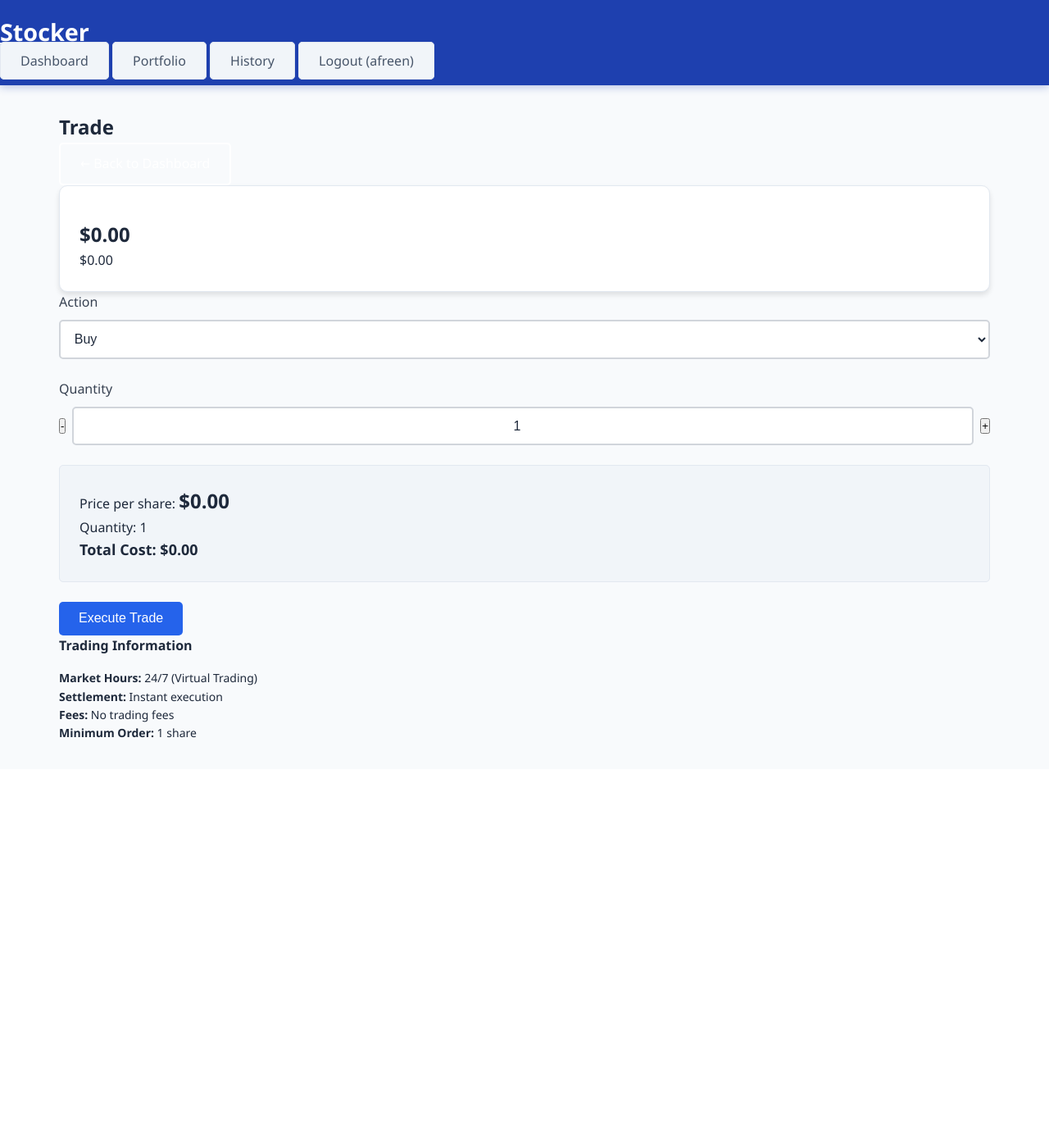
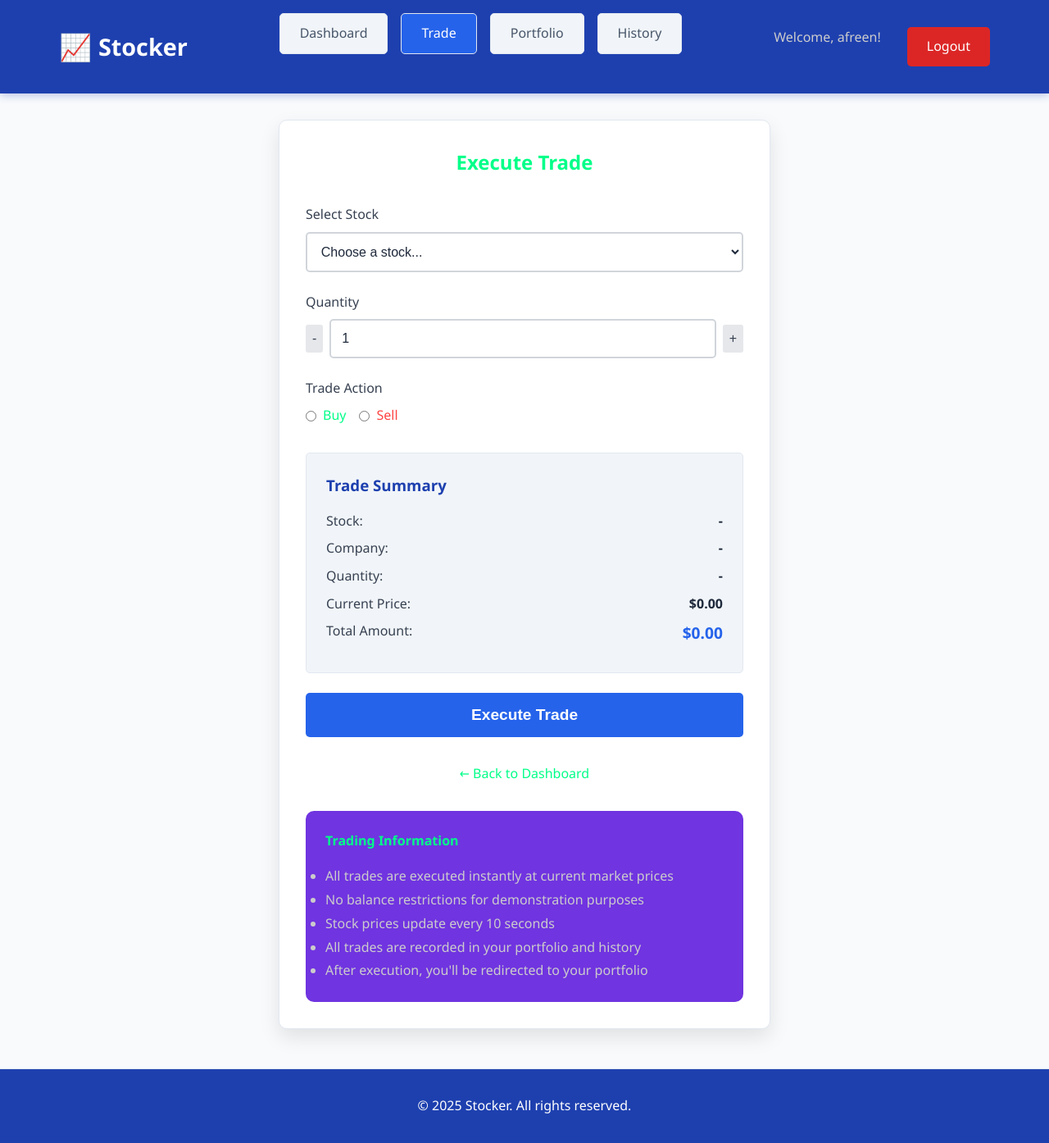
Before and after one commit to Thasleembegam04/STOCKER, a Flask app: template templates/trade.html in a window 1280 px wide. Shown: the whole page at 82% size. Before the commit the page ends 900 px from the top, so only its background shows below. Run offline with Flask 3, Linux system fonts and the light colour scheme; the template is opened without the code that fills it, so the values that code supplies are empty; a user stored in the database is signed in.

Commit message:
Update trade.html

```diff
--- a/templates/trade.html
+++ b/templates/trade.html
@@ -3,125 +3,137 @@
 <head>
     <meta charset="UTF-8">
     <meta name="viewport" content="width=device-width, initial-scale=1.0">
-    <title>Trade {{ stock.symbol }} - Stocker</title>
+    <title>Trade - Stocker</title>
     <link rel="stylesheet" href="{{ url_for('static', filename='styles.css') }}">
+    <script src="{{ url_for('static', filename='script.js') }}"></script>
 </head>
 <body>
-    <header class="header">
-        <div class="container">
-            <nav class="nav">
-                <a href="/dashboard" class="logo">Stocker</a>
-                <div class="nav-links">
-                    <a href="/dashboard" class="nav-link">Dashboard</a>
-                    <a href="/portfolio" class="nav-link">Portfolio</a>
-                    <a href="/history" class="nav-link">History</a>
-                    <a href="/logout" class="nav-link">Logout ({{ session.username }})</a>
+    <header>
+        <div class="header-container">
+            <div class="logo">
+                <span class="logo-icon">📈</span>
+                <a href="{{ url_for('dashboard') }}" style="color: inherit; text-decoration: none;">Stocker</a>
             </div>
-            </nav>
+
+            <div class="nav-menu-container">
+                <a href="{{ url_for('dashboard') }}" class="nav-link">Dashboard</a>
+                <a href="{{ url_for('trade') }}" class="nav-link active">Trade</a>
+                <a href="{{ url_for('portfolio') }}" class="nav-link">Portfolio</a>
+                <a href="{{ url_for('history') }}" class="nav-link">History</a>
+            </div>
+
+            <div class="auth-buttons">
+                <span style="color: #cccccc; margin-right: 1rem;">Welcome, {{ session.username }}!</span>
+                <a href="{{ url_for('logout') }}" class="btn btn-danger">Logout</a>
+            </div>
         </div>
     </header>
 
-    <main class="main-content">
-        <div class="container">
-            <div class="trade-form">
-                <div class="card">
-                    <div class="card-header">
-                        <h2 class="card-title">Trade {{ stock.symbol }}</h2>
-                        <a href="/dashboard" class="btn btn-secondary btn-sm">← Back to Dashboard</a>
-                    </div>
-
-                    <div class="stock-info mb-4">
-                        <div class="stock-card" data-symbol="{{ stock.symbol }}">
-                            <div class="stock-symbol">{{ stock.symbol }}</div>
-                            <div class="stock-name">{{ stock.name }}</div>
-                            <div class="stock-price">${{ "%.2f"|format(stock.price) }}</div>
-                            <div class="stock-change {% if stock.change >= 0 %}positive{% else %}negative{% endif %}">
-                                {{ "+" if stock.change >= 0 else "" }}${{ "%.2f"|format(stock.change) }}
-                            </div>
-                        </div>
-                    </div>
+    <main>
+        <div class="trade-container">
+            <h2 style="color: #00ff88; text-align: center; margin-bottom: 2rem;">Execute Trade</h2>
 
             {% with messages = get_flashed_messages() %}
                 {% if messages %}
                     {% for message in messages %}
-                                <div class="alert alert-danger">{{ message }}</div>
+                        <div class="alert alert-success">{{ message }}</div>
                     {% endfor %}
                 {% endif %}
             {% endwith %}
 
-                    <form method="POST" action="/execute_trade" class="fade-in">
-                        <input type="hidden" name="symbol" value="{{ stock.symbol }}">
-
+            <form method="POST" action="{{ url_for('execute_trade') }}" id="trade-form">
                 <div class="form-group">
-                            <label for="action" class="form-label">Action</label>
-                            <select name="action" id="action" class="form-input form-select" required>
-                                <option value="buy">Buy</option>
-                                <option value="sell">Sell</option>
+                    <label for="stock_symbol">Select Stock</label>
+                    <select id="stock_symbol" name="stock_symbol" required>
+                        <option value="">Choose a stock...</option>
+                        {% for symbol, data in stocks.items() %}
+                        <option value="{{ symbol }}"
+                                {% if request.args.get('symbol') == symbol %}selected{% endif %}>
+                            {{ symbol }} - {{ data.name }} (${{ "%.2f"|format(data.price) }})
+                        </option>
+                        {% endfor %}
                     </select>
                 </div>
 
                 <div class="form-group">
-                            <label for="quantity" class="form-label">Quantity</label>
+                    <label for="quantity">Quantity</label>
                     <div class="quantity-input">
-                                <button type="button" class="quantity-btn" data-action="decrease">-</button>
-                                <input
-                                    type="number"
-                                    id="quantity"
-                                    name="quantity"
-                                    class="form-input"
-                                    value="1"
-                                    min="1"
-                                    max="10000"
-                                    style="text-align: center;"
-                                    required
-                                >
-                                <button type="button" class="quantity-btn" data-action="increase">+</button>
+                        <button type="button" class="quantity-control" data-action="decrease">-</button>
+                        <input type="number" id="quantity" name="quantity" min="1" value="1" required>
+                        <button type="button" class="quantity-control" data-action="increase">+</button>
+                    </div>
+                </div>
+
+                <div class="form-group">
+                    <label>Trade Action</label>
+                    <div style="display: flex; gap: 1rem; margin-top: 0.5rem;">
+                        <label style="display: flex; align-items: center; gap: 0.5rem; cursor: pointer;">
+                            <input type="radio" name="action" value="buy"
+                                   {% if request.args.get('action') == 'buy' %}checked{% endif %} required>
+                            <span style="color: #00ff88;">Buy</span>
+                        </label>
+                        <label style="display: flex; align-items: center; gap: 0.5rem; cursor: pointer;">
+                            <input type="radio" name="action" value="sell"
+                                   {% if request.args.get('action') == 'sell' %}checked{% endif %} required>
+                            <span style="color: #ff4444;">Sell</span>
+                        </label>
                     </div>
                 </div>
 
                 <div class="trade-summary">
-                            <div class="d-flex justify-between mb-2">
-                                <span>Price per share:</span>
-                                <span class="stock-price">${{ "%.2f"|format(stock.price) }}</span>
+                    <h3>Trade Summary</h3>
+                    <div class="summary-row">
+                        <span class="summary-label">Stock:</span>
+                        <span class="summary-value" id="summary-symbol">-</span>
                     </div>
-                            <div class="d-flex justify-between mb-2">
-                                <span>Quantity:</span>
-                                <span id="summary-quantity">1</span>
+                    <div class="summary-row">
+                        <span class="summary-label">Company:</span>
+                        <span class="summary-value" id="summary-name">-</span>
                     </div>
-                            <div class="d-flex justify-between" style="font-weight: 600; font-size: 1.125rem;">
-                                <span>Total Cost:</span>
-                                <span id="total-cost">${{ "%.2f"|format(stock.price) }}</span>
+                    <div class="summary-row">
+                        <span class="summary-label">Quantity:</span>
+                        <span class="summary-value" id="summary-quantity">-</span>
+                    </div>
+                    <div class="summary-row">
+                        <span class="summary-label">Current Price:</span>
+                        <span class="summary-value" id="current-price">$0.00</span>
+                    </div>
+                    <div class="summary-row">
+                        <span class="summary-label">Total Amount:</span>
+                        <span class="summary-value total-amount" id="total-amount">$0.00</span>
                     </div>
                 </div>
 
-                        <button type="submit" class="btn btn-primary w-full btn-lg">Execute Trade</button>
+                <div class="trade-actions">
+                    <button type="submit" class="btn btn-primary" style="width: 100%; padding: 1rem; font-size: 1.2rem;">
+                        Execute Trade
+                    </button>
+                </div>
             </form>
 
-                    <div class="card mt-4" style="background: var(--secondary-bg);">
-                        <h4 style="margin-bottom: 1rem;">Trading Information</h4>
-                        <div style="font-size: 0.875rem; color: var(--text-secondary);">
-                            <p><strong>Market Hours:</strong> 24/7 (Virtual Trading)</p>
-                            <p><strong>Settlement:</strong> Instant execution</p>
-                            <p><strong>Fees:</strong> No trading fees</p>
-                            <p><strong>Minimum Order:</strong> 1 share</p>
+            <div style="text-align: center; margin-top: 2rem;">
+                <p style="color: #cccccc;">
+                    <a href="{{ url_for('dashboard') }}" style="color: #00ff88; text-decoration: none;">← Back to Dashboard</a>
+                </p>
             </div>
-                    </div>
-                </div>
+
+            <div style="background-color: #5d18dce0; padding: 1.5rem; border-radius: 10px; margin-top: 2rem;">
+                <h4 style="color: #00ff88; margin-bottom: 1rem;">Trading Information</h4>
+                <ul style="color: #cccccc; line-height: 1.8;">
+                    <li>All trades are executed instantly at current market prices</li>
+                    <li>No balance restrictions for demonstration purposes</li>
+                    <li>Stock prices update every 10 seconds</li>
+                    <li>All trades are recorded in your portfolio and history</li>
+                    <li>After execution, you'll be redirected to your portfolio</li>
+                </ul>
             </div>
         </div>
     </main>
 
-    <script src="{{ url_for('static', filename='script.js') }}"></script>
-    <script>
-        // Update summary when quantity changes
-        document.getElementById('quantity').addEventListener('input', function() {
-            const quantity = parseInt(this.value) || 1;
-            const price = {{ stock.price }};
-            const total = quantity * price;
-
-            document.getElementById('summary-quantity').textContent = quantity;
-            document.getElementById('total-cost').textContent = `$${total.toFixed(2)}`;
-        });
-    </script>
+    <footer>
+        <div class="footer-content">
+            <p>&copy; 2025 Stocker. All rights reserved.</p>
+        </div>
+    </footer>
 </body>
 </html>
```
Lines whose indentation alone changed are shown as unchanged.
